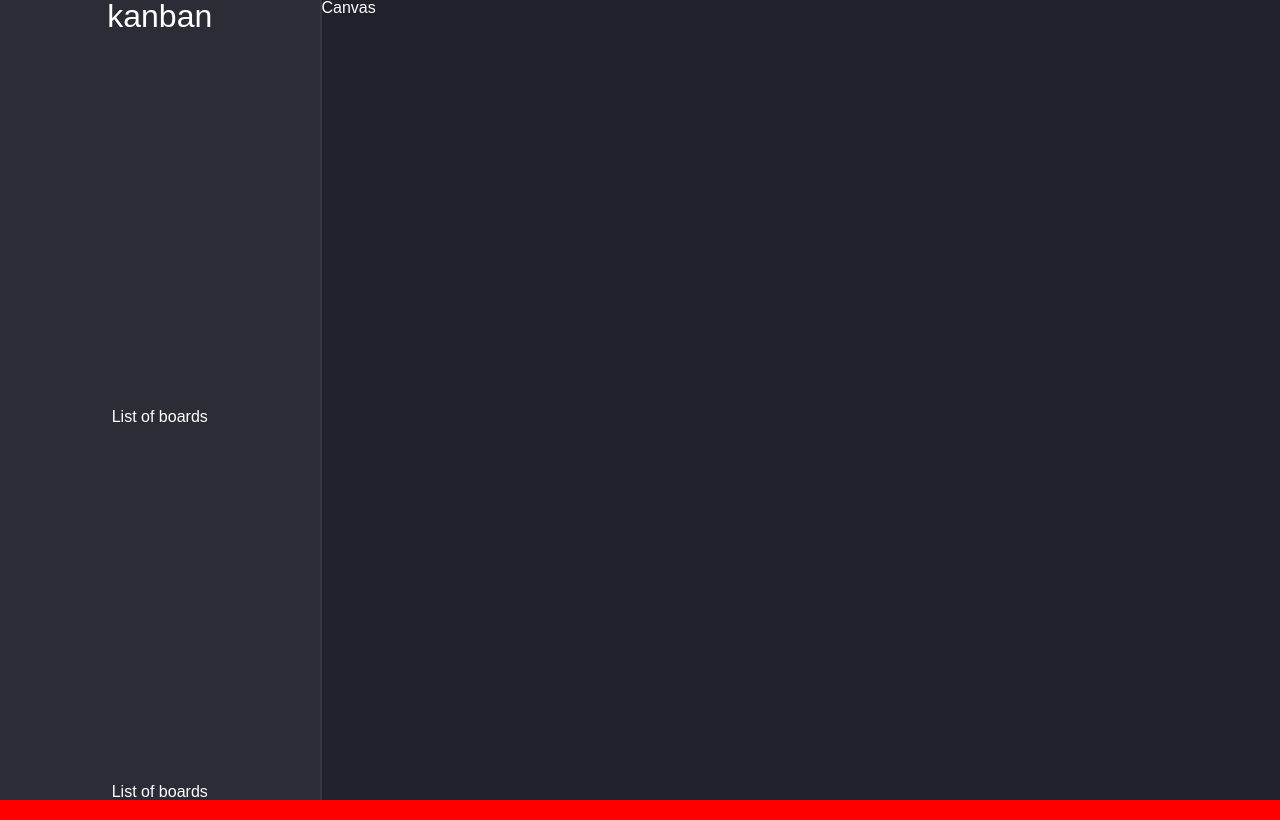
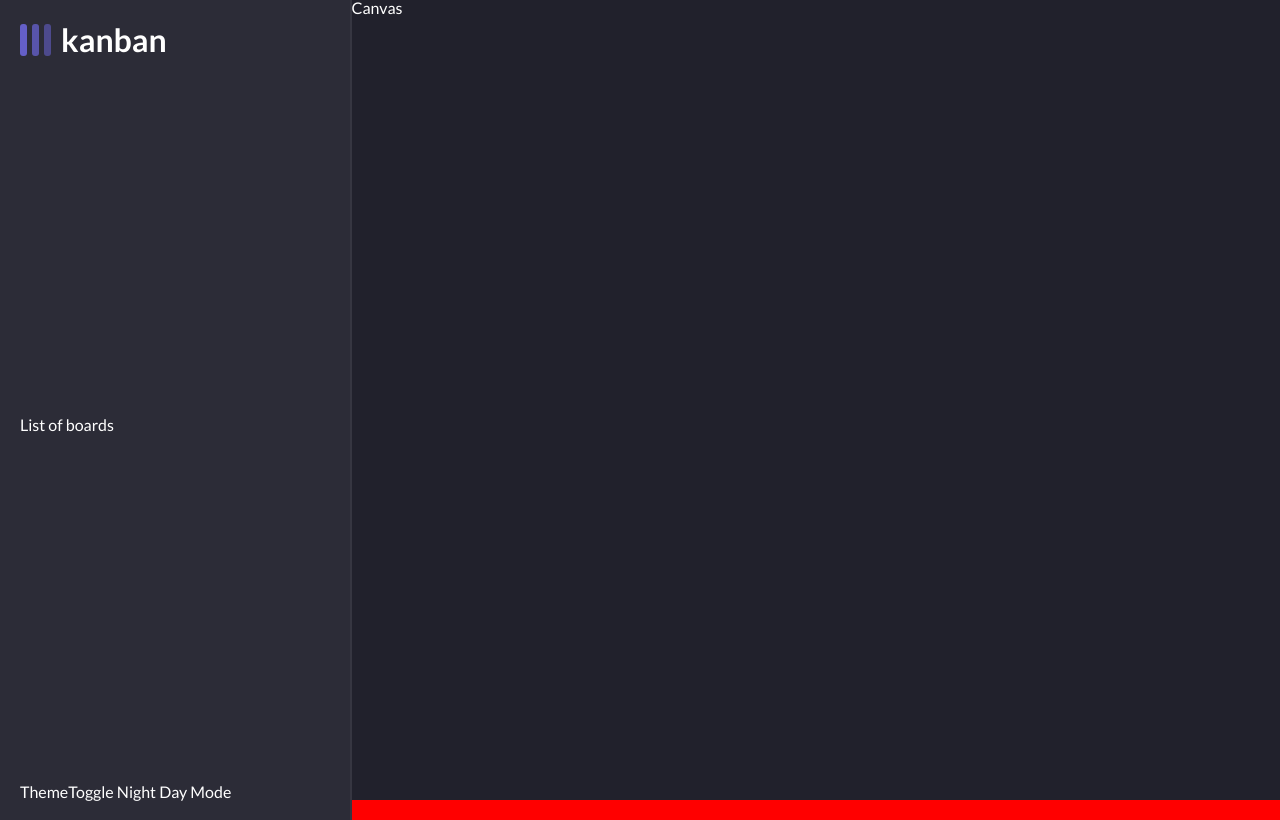
Before and after one commit to egordanilov/kanban-board, a React (Create React App) app: page /board in a window 1280 px wide. Built offline with nearby package versions, Linux system fonts and the light colour scheme.

Commit message:
Implemented Sidebar Logo, that is a link taking to landing page, imported Lato font from GoogleFonts

```diff
--- a/public/index.html
+++ b/public/index.html
@@ -24,6 +24,9 @@
       work correctly both with client-side routing and a non-root public URL.
       Learn how to configure a non-root public URL by running `npm run build`.
     -->
+    <link rel="preconnect" href="https://fonts.googleapis.com">
+    <link rel="preconnect" href="https://fonts.gstatic.com" crossorigin>
+    <link href="https://fonts.googleapis.com/css2?family=Lato:wght@100;400;700&display=swap" rel="stylesheet">
     <title>React App</title>
   </head>
   <body>
--- a/src/components/Sidebar.tsx
+++ b/src/components/Sidebar.tsx
@@ -2,13 +2,14 @@
 import styled from "styled-components";
 import SidebarLogo from './SidebarLogo';
 import SidebarBoards from './SidebarBoards';
-import SidebarThemeToggle from './SidebarBoards';
+import SidebarThemeToggle from './SidebarThemeToggle';
 
 
 const SidebarWrapper = styled.div`
     display: flex;
     flex-direction: column;
-    align-items: center;
+    align-items: flex-start;
+    padding: 20px;
     justify-content: space-between;
     width: 320px;
     background: #2c2c37;
--- a/src/components/SidebarLogo.tsx
+++ b/src/components/SidebarLogo.tsx
@@ -1,15 +1,38 @@
 import { ReactElement } from "react";
+import { Link } from 'react-router-dom';
 import styled from "styled-components";
 
-const SidebarLogoWrapper = styled.div`
+const SidebarLogoWrapper = styled(Link)`
+    display: flex;
+    align-items: center;
+    justify-content: flex-start;
     height: 50px;
-    font-family: sans-serif;
+    font-weight: 700;
     font-size: 32px;
+    padding-top: 15px;
+`;
+
+const SidebarLogoBar = styled.div`
+    height: 32px;
+    border-radius: 3px;
+    width: 7px;
+    background: #645fc7;
+    margin-right: 5px;
+    &:nth-of-type(2) {
+        opacity: 0.8;
+    }
+    &:nth-of-type(3) {
+        opacity: 0.6;
+        margin-right: 10px;
+    }
 `;
 
 function SidebarLogo():ReactElement {
     return (
-        <SidebarLogoWrapper>
+        <SidebarLogoWrapper to="/" aria-label="go to home page">
+            <SidebarLogoBar />
+            <SidebarLogoBar />
+            <SidebarLogoBar />
             kanban
         </SidebarLogoWrapper>
     )
--- a/src/components/SidebarThemeToggle.tsx
+++ b/src/components/SidebarThemeToggle.tsx
@@ -6,7 +6,7 @@
 function SidebarThemeToggle():ReactElement {
     return (
         <SidebarThemeToggleWrapper>
-            List of boards
+           ThemeToggle Night Day Mode
         </SidebarThemeToggleWrapper>
     )
 }
--- a/src/styles/CssReset.tsx
+++ b/src/styles/CssReset.tsx
@@ -18,7 +18,6 @@
         padding: 0;
         border: 0;
         font-size: 100%;
-        font: inherit;
         vertical-align: baseline;
     }
     /* HTML5 display-role reset for older browsers */
--- a/src/styles/GlobalStyles.ts
+++ b/src/styles/GlobalStyles.ts
@@ -6,8 +6,13 @@
     ${CssReset};
 
     body {
-        font-family: sans-serif;
+        font-family: 'Lato', sans-serif;
         background: ${(props) => props.theme.color.background};
+        color: white;
+    }
+
+    a {
+        text-decoration: none;
         color: white;
     }
 `;
```
